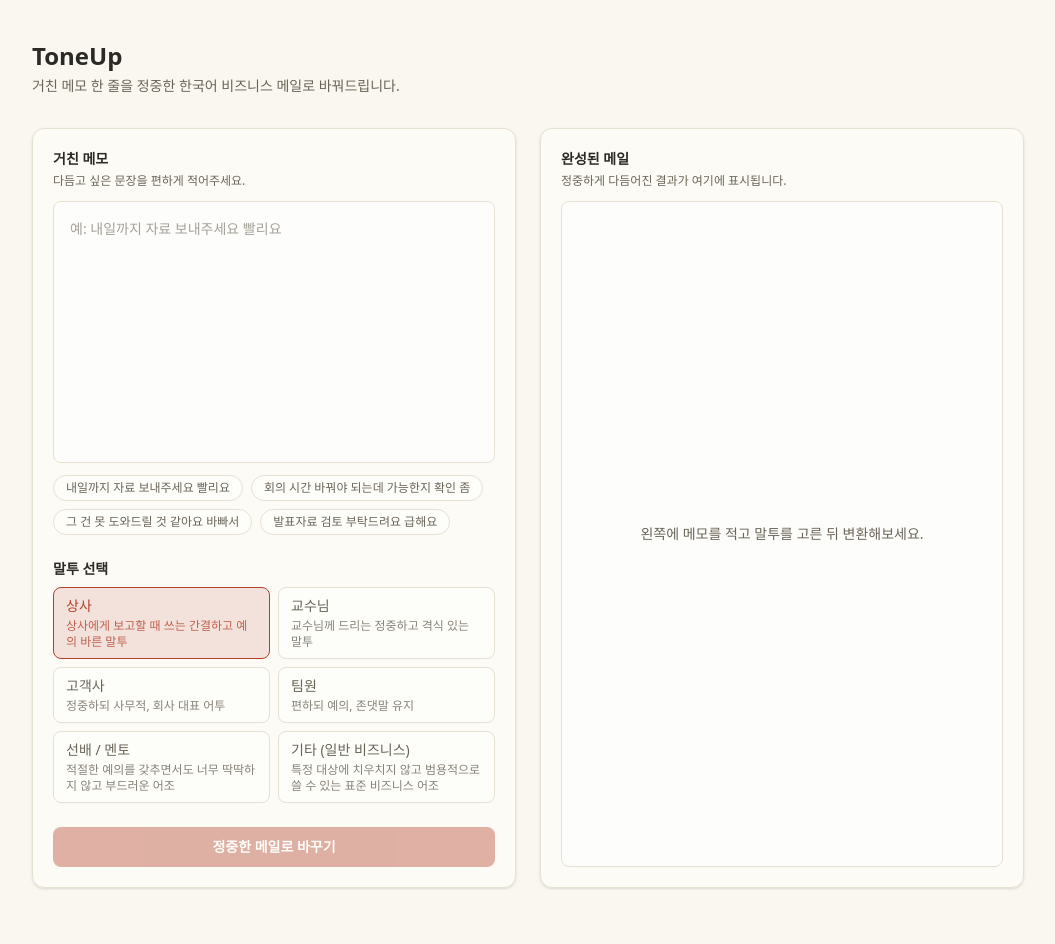
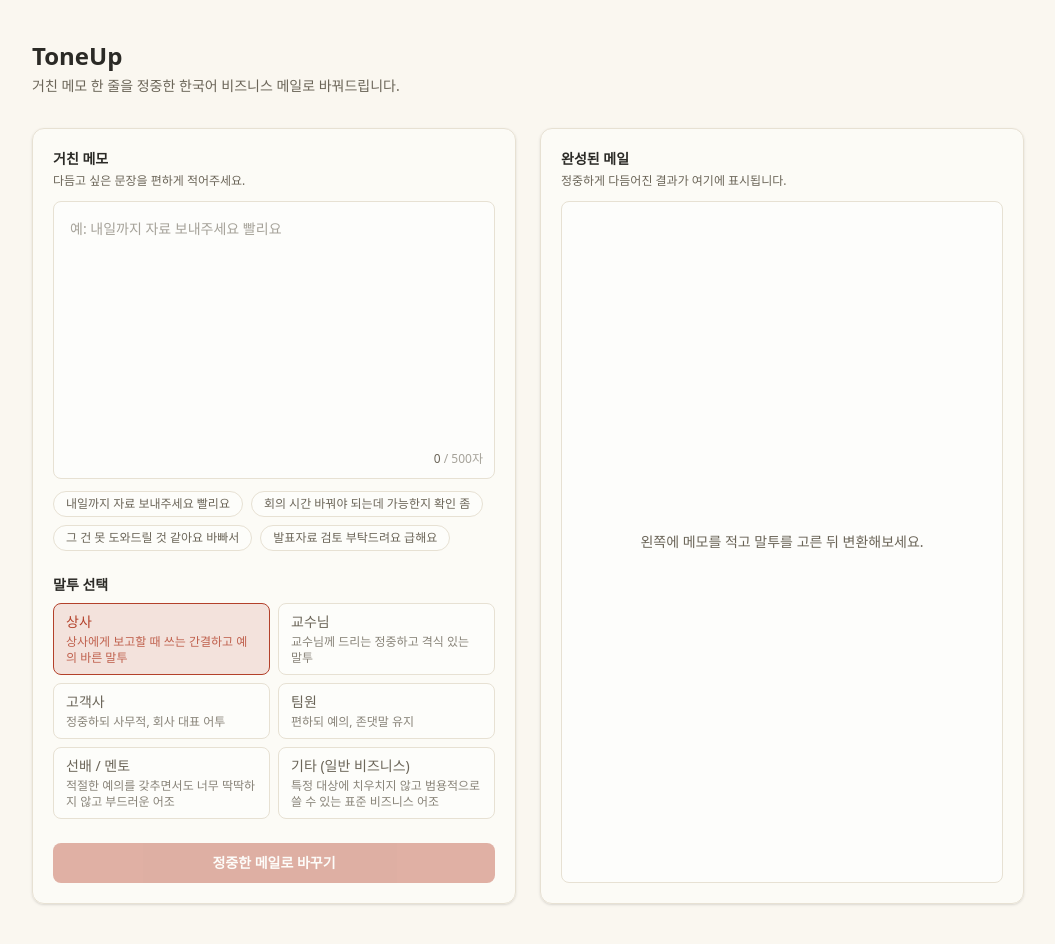
Before and after one commit to joheeho/toneup, a React (Vite) app: page / in a window 1280 px wide. Shown: the whole page, without its empty margins (112-1167 px from the left). Built offline with nearby package versions, Linux system fonts and the light colour scheme; no server answers.

Commit message:
글자수 제한 수정

```diff
--- a/src/App.jsx
+++ b/src/App.jsx
@@ -1,5 +1,5 @@
 import { useState } from "react";
-import InputArea from "./components/InputArea.jsx";
+import InputArea, { MAX_LENGTH } from "./components/InputArea.jsx";
 import ToneSelector from "./components/ToneSelector.jsx";
 import ResultCard from "./components/ResultCard.jsx";
 import { convertEmail } from "./lib/convert.js";
@@ -12,6 +12,8 @@ export default function App() {
   const [result, setResult] = useState(null);
   const [loading, setLoading] = useState(false);
   const [error, setError] = useState(null);
+
+  const isOverLimit = rawText.length > MAX_LENGTH;
 
   const handleConvert = async () => {
     setLoading(true);
@@ -48,7 +50,7 @@ export default function App() {
             <button
               type="button"
               onClick={handleConvert}
-              disabled={loading || !rawText.trim()}
+              disabled={loading || !rawText.trim() || isOverLimit}
               className="w-full rounded-lg bg-seal py-2.5 text-sm font-semibold text-white transition-opacity hover:opacity-90 disabled:cursor-not-allowed disabled:opacity-40"
             >
               {loading ? "변환 중..." : "정중한 메일로 바꾸기"}
--- a/src/components/InputArea.jsx
+++ b/src/components/InputArea.jsx
@@ -5,24 +5,47 @@ const EXAMPLES = [
   "발표자료 검토 부탁드려요 급해요",
 ];
 
+// 단일 출처(Single Source of Truth)로 관리하기 위해 export
+export const MAX_LENGTH = 500;
+
 export default function InputArea({ value, onChange }) {
+  const isAtLimit = value.length >= MAX_LENGTH;
+
   return (
     <div className="flex h-full flex-col gap-3">
+      <div className="flex items-center justify-between">
         <div>
           <h2 className="text-sm font-semibold text-ink">거친 메모</h2>
           <p className="mt-1 text-xs text-ink-soft">
             다듬고 싶은 문장을 편하게 적어주세요.
           </p>
         </div>
+      </div>
 
+      <div className="relative flex flex-1 flex-col">
         <textarea
           value={value}
           onChange={(e) => onChange(e.target.value)}
           placeholder="예: 내일까지 자료 보내주세요 빨리요"
           rows={10}
-        className="flex-1 resize-none rounded-lg border border-paper-line bg-white/60 p-4 text-sm leading-relaxed text-ink placeholder:text-ink-soft/60 focus:border-seal focus:outline-none focus:ring-1 focus:ring-seal"
+          maxLength={MAX_LENGTH}
+          className={`flex-1 resize-none rounded-lg border bg-white/60 p-4 pb-8 text-sm leading-relaxed text-ink placeholder:text-ink-soft/60 focus:outline-none focus:ring-1 ${
+            isAtLimit
+              ? "border-red-500 focus:border-red-500 focus:ring-red-500"
+              : "border-paper-line focus:border-seal focus:ring-seal"
+          }`}
         />
 
+        {/* 실시간 글자 수 카운터 */}
+        <div className="absolute bottom-3 right-3 text-xs font-medium">
+          <span className={isAtLimit ? "font-bold text-red-500" : "text-ink-soft"}>
+            {value.length.toLocaleString()}
+          </span>
+          <span className="text-ink-soft/60"> / {MAX_LENGTH.toLocaleString()}자</span>
+        </div>
+      </div>
+
+      {/* 예시 문장 목록 */}
       <div className="flex flex-wrap gap-2">
         {EXAMPLES.map((example) => (
           <button
```
Lines whose indentation alone changed are shown as unchanged.
